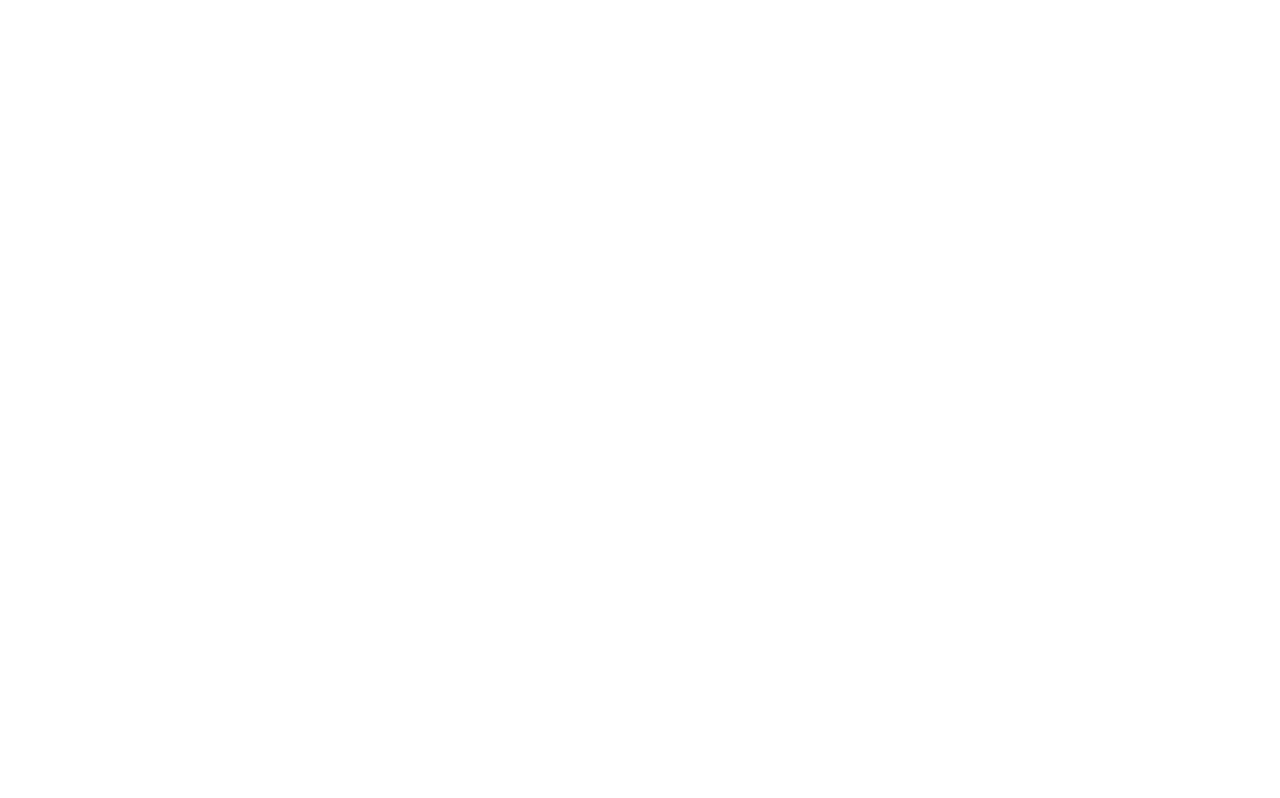
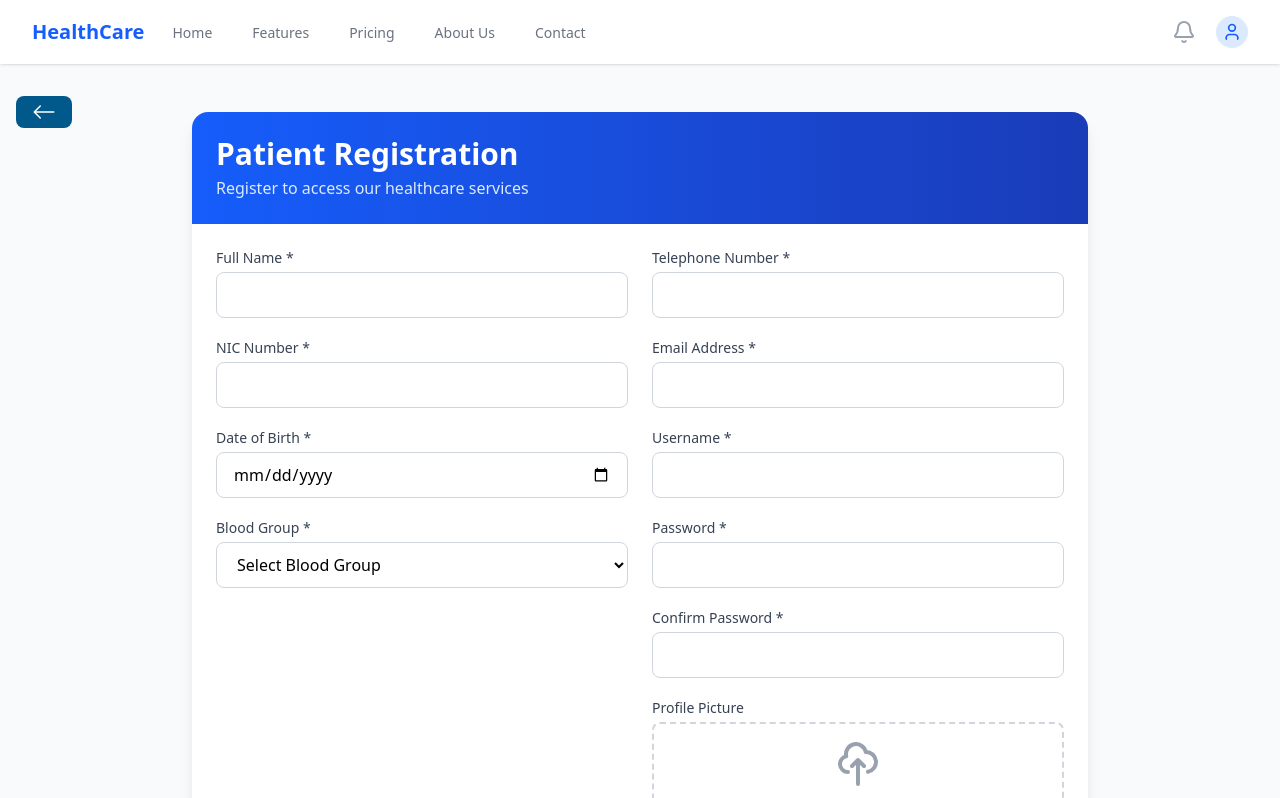
Before and after one commit to Isuru67/sl_person_health_info, a React (Vite) app in the folder frontend/: page /patient/register in a window 1280 px wide. Before the commit this address had no page. Shown: the top 798 px of the page. Built offline with nearby package versions, Linux system fonts and the light colour scheme.

Commit message:
path changed
path changed

```diff
--- a/frontend/src/App.jsx
+++ b/frontend/src/App.jsx
@@ -59,7 +59,10 @@ const App = () => {
         <Route path='/' element={<Home/>} />
         <Route path='/admin' element={<AdminLogin/>} />
         <Route path='/user' element={<UserLogin/>} />
-        <Route path='/hospitaldashboard' element={<HospitalDashboard />} />
+        <Route path='/patient/register' element={<PatientRegister/>}/>
+        <Route path='/patient/view/:id' element={<ViewPatientProfile/>}/>
+        <Route path='/patient/Edit/:id' element={<EditPatientProfile/>}/>
+        <Route path='/patient/Delete/:id' element={<DeletePatientProfile/>}/>
         <Route path='/hospitaldashboard/:hospitalName' element={<HospitalDashboard />} />
 
         {/* Add new routes with hospitalName parameter */}
```
